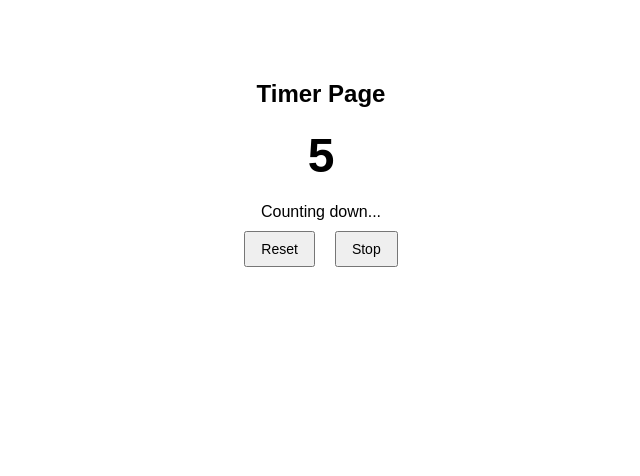
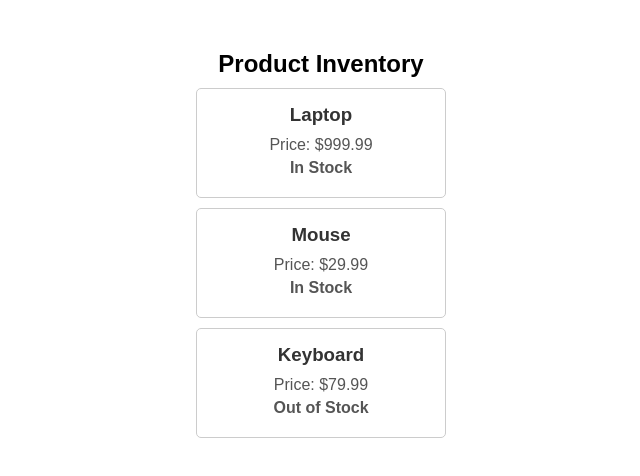
Before and after one commit to Gitter-25/ITE6-G6-React, a React (Vite) app in the folder main/: page / in a window 1280 px wide. Shown: the top 476 px of the page, without its empty margins (319-959 px from the left). Built offline with nearby package versions, Linux system fonts and the light colour scheme.

Commit message:
activity 3

```diff
--- /dev/null
+++ b/main/public/products-inventory.json
@@ -0,0 +1,22 @@
+{
+  "products": [
+    {
+      "id": "P001",
+      "name": "Laptop",
+      "price": 999.99,
+      "inStock": true
+    },
+    {
+      "id": "P002",
+      "name": "Mouse",
+      "price": 29.99,
+      "inStock": true
+    },
+    {
+      "id": "P003",
+      "name": "Keyboard",
+      "price": 79.99,
+      "inStock": false
+    }
+  ]
+}
--- a/main/src/App.jsx
+++ b/main/src/App.jsx
@@ -2,7 +2,7 @@ import {BrowserRouter, Routes, Route} from "react-router-dom";
 import Home from "./pages/home/Home";
 import Count from "./pages/count/Count";
 import Timer from "./pages/actvities/activity2/Timer";
-
+import Products from "./pages/actvities/activity3/Product";
 
 const App = () => {
 
@@ -13,7 +13,8 @@ const App = () => {
       <Route path="/count" element={<Count />} />
       <Route path="/home" element={<Home />} />
       {/* <Route path="/" element={<Home />} /> */}
-      <Route path="/" element={<Timer />} />
+      {/* <Route path="/" element={<Timer />} /> */}
+      <Route path="/" element={<Products />} />
     </Routes>
 
   </BrowserRouter>
--- /dev/null
+++ b/main/src/components/productCard/ProductCard.css
@@ -0,0 +1,32 @@
+.card {
+  border: 1px solid #ccc;
+  border-radius: 6px;
+  padding: 15px;
+  margin: 10px auto;
+  width: 260px;
+  background-color: #fff;
+  text-align: center;
+}
+
+/* Title */
+.card h3 {
+  margin-bottom: 10px;
+  color: #333;
+}
+
+/* Price */
+.card p {
+  margin: 5px 0;
+  color: #555;
+}
+
+/* Stock status colors */
+.in-stock {
+  color: green;
+  font-weight: bold;
+}
+
+.out-stock {
+  color: red;
+  font-weight: bold;
+}
--- /dev/null
+++ b/main/src/components/productCard/ProductCard.jsx
@@ -0,0 +1,16 @@
+import "./ProductCard.css";
+
+const ProductCard = ({ name, price, inStock }) => {
+  return (
+    <div className="card">
+      <h3>{name}</h3>
+      <p>Price: ${price}</p>
+
+      <p className={inStock ? "in-stock" : "out-stock"}>
+        {inStock ? "In Stock" : "Out of Stock"}
+      </p>
+    </div>
+  );
+};
+
+export default ProductCard;
--- /dev/null
+++ b/main/src/pages/actvities/activity3/Product.css
@@ -0,0 +1,12 @@
+.products {
+  text-align: center;
+  margin-top: 50px;
+}
+
+.card {
+  border: 1px solid #ccc;
+  margin: 10px auto;
+  padding: 15px;
+  width: 250px;
+  border-radius: 5px;
+}
--- /dev/null
+++ b/main/src/pages/actvities/activity3/Product.jsx
@@ -0,0 +1,30 @@
+import { useState, useEffect } from "react";
+import ProductCard from "../../../components/productCard/ProductCard";
+import "./Product.css";
+
+const Products = () => {
+  const [products, setProducts] = useState([]);
+
+  useEffect(() => {
+    fetch("/products-inventory.json")
+      .then((res) => res.json())
+      .then((data) => setProducts(data.products));
+  }, []);
+
+  return (
+    <section className="products">
+      <h2>Product Inventory</h2>
+
+      {products.map((item) => (
+        <ProductCard
+          key={item.id}
+          name={item.name}
+          price={item.price}
+          inStock={item.inStock}
+        />
+      ))}
+    </section>
+  );
+};
+
+export default Products;
```
